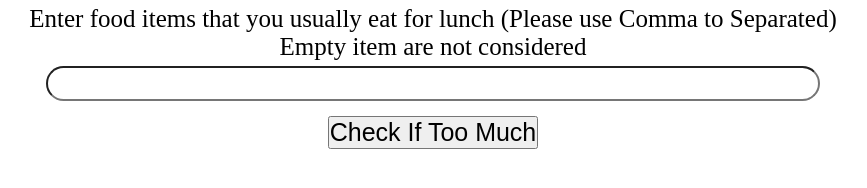
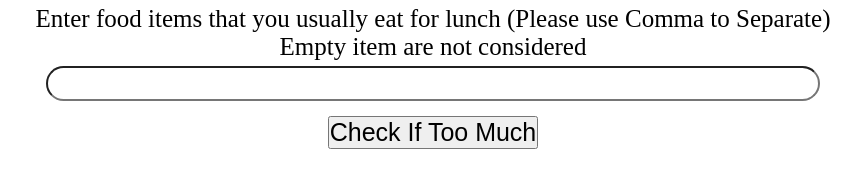
Before and after one commit to anniket28/Angular-Coursera, a plain HTML site: page module1-solution/index.html in a window 1280 px wide. Shown: the whole page, without its empty margins (207-1074 px from the left). Drawn offline with nearby package versions, Linux system fonts and the light colour scheme.

Commit message:
Update index.html

```diff
--- a/module1-solution/index.html
+++ b/module1-solution/index.html
@@ -12,7 +12,7 @@
     <body ng-controller="firstAppController">
         <div class="container">
             <label>
-                Enter food items that you usually eat for lunch (Please use Comma to Separated)
+                Enter food items that you usually eat for lunch (Please use Comma to Separate)
                 <br>
                 Empty item are not considered
             </label>
```
